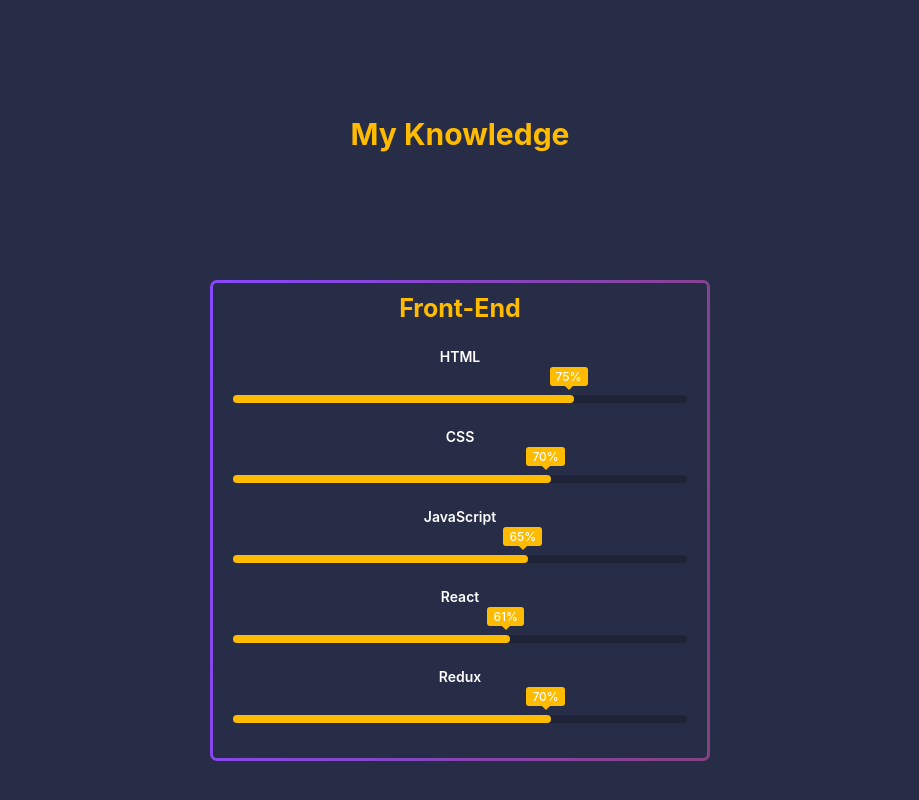
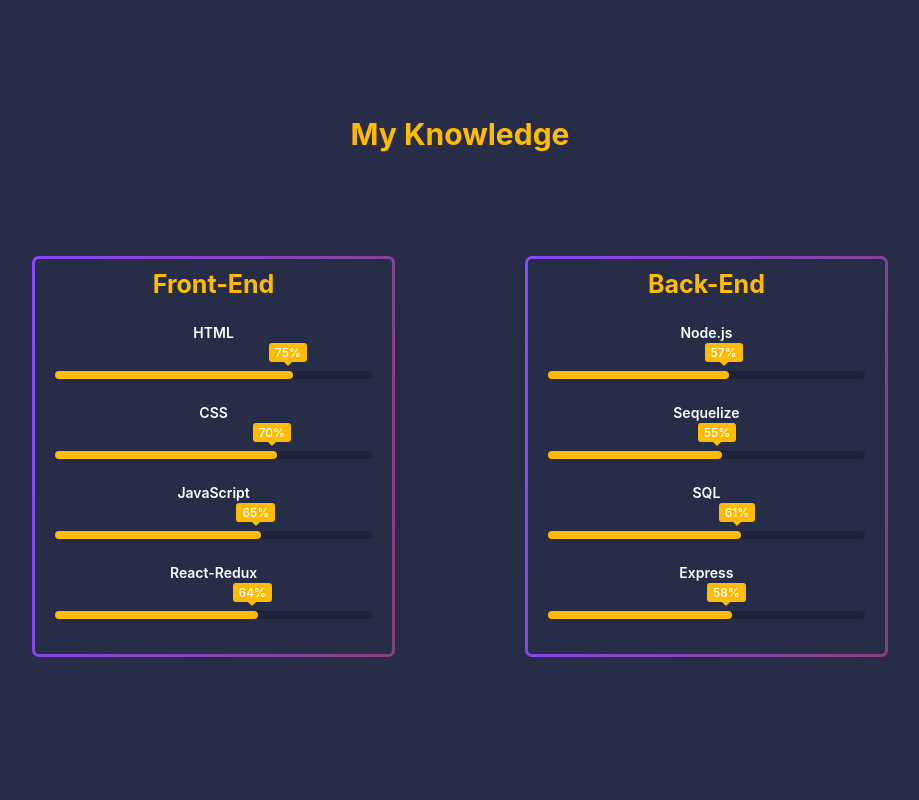
Before and after one commit to Franandrade94/My-Portfolio, a React (Create React App) app: page / in a window 1280 px wide. Shown: the part 1654-2454 px from the top of the page, without its empty margins (180-1099 px from the left). Built offline with nearby package versions, Linux system fonts and the light colour scheme.

Commit message:
Knowledge in Process

```diff
--- a/src/components/4-Knowledge/Knowledge.jsx
+++ b/src/components/4-Knowledge/Knowledge.jsx
@@ -1,6 +1,7 @@
 import "./knowledge.css";
 import React from "react";
-import ProgressBar from "./ProgresBar/ProgresBar";
+import FrontEnd from "./ProgresBar/Front-End";
+import BackEnd from "./ProgresBar/Back-End";
 
 const Knowledge = () => {
     return(
@@ -10,8 +11,9 @@
                     <h2 id="Knowledge">My Knowledge</h2>
                 </div>
 
-                <div>
-                    <ProgressBar/>
+                <div className="Process-Bars">
+                    <FrontEnd/>
+                    <BackEnd/>
                 </div>
 
             </div>
--- /dev/null
+++ b/src/components/4-Knowledge/ProgresBar/Back-End.jsx
@@ -0,0 +1,52 @@
+import "./progresbar.css";
+import React from "react";
+
+const BackEnd = () => {
+    return(
+        <div className="ProgressBar">
+        <div className="ProgresBar-Container">
+
+           <h2 className="Front-End">Back-End</h2>
+
+           <div className="skill-box">
+                <span className="Skill-Title">Node.js</span>
+                <div className="skill-bar">
+                    <span className="skill-per node">
+                        <span className="tooltip">57%</span>
+                    </span>
+                </div>
+            </div>
+
+            <div className="skill-box">
+                <span className="Skill-Title">Sequelize</span>
+                <div className="skill-bar">
+                    <span className="skill-per sequelize">
+                        <span className="tooltip">55%</span>
+                    </span>
+                </div>
+            </div>
+
+            <div className="skill-box">
+                <span className="Skill-Title">SQL</span>
+                <div className="skill-bar">
+                    <span className="skill-per sql">
+                        <span className="tooltip">61%</span>
+                    </span>
+                </div>
+            </div>
+
+            <div className="skill-box">
+                <span className="Skill-Title">Express</span>
+                <div className="skill-bar">
+                    <span className="skill-per express">
+                        <span className="tooltip">58%</span>
+                    </span>
+                </div>
+            </div>
+
+        </div>
+        </div>
+    )
+};
+
+export default BackEnd;
--- a/src/components/4-Knowledge/ProgresBar/ProgresBar.jsx
+++ b/src/components/4-Knowledge/ProgresBar/Front-End.jsx
@@ -1,7 +1,7 @@
 import "./progresbar.css";
 import React from "react";
 
-const ProgressBar = () => {
+const FrontEnd = () => {
     return(
         <div className="ProgressBar">
         <div className="ProgresBar-Container">
@@ -36,19 +36,10 @@
             </div>
 
             <div className="skill-box">
-                <span className="Skill-Title">React</span>
+                <span className="Skill-Title">React-Redux</span>
                 <div className="skill-bar">
                     <span className="skill-per react">
-                        <span className="tooltip">61%</span>
-                    </span>
-                </div>
-            </div>
-
-            <div className="skill-box">
-                <span className="Skill-Title">Redux</span>
-                <div className="skill-bar">
-                    <span className="skill-per redux">
-                        <span className="tooltip">70%</span>
+                        <span className="tooltip">64%</span>
                     </span>
                 </div>
             </div>
@@ -58,4 +49,4 @@
     )
 };
 
-export default ProgressBar;
+export default FrontEnd;
--- a/src/components/4-Knowledge/ProgresBar/progresbar.css
+++ b/src/components/4-Knowledge/ProgresBar/progresbar.css
@@ -69,29 +69,49 @@
     opacity: 0;
 }
 
+
+/*----------FRONT-END----------*/
+
 .skill-per.html {
     width: 75%;
-    animation-delay: 0.1s;
+    animation-delay: 0.5s;
 }
 
 .skill-per.css {
     width: 70%;
-    animation-delay: 0.2s;
+    animation-delay: 0.6s;
 }
 
 .skill-per.javascript {
     width: 65%;
-    animation-delay: 0.3s;
+    animation-delay: 0.7s;
 }
 
 .skill-per.react {
-    width: 61%;
-    animation-delay: 0.4s;
+    width: 64%;
+    animation-delay: 0.8s;
 }
 
-.skill-per.redux {
-    width: 70%;
+/*----------BACK-END----------*/
+
+.skill-per.node {
+    width: 57%;
     animation-delay: 0.5s;
+}
+
+.skill-per.sequelize {
+    width: 55%;
+    animation-delay: 0.6s;
+}
+
+.skill-per.sql {
+    width: 61%;
+    animation-delay: 0.7s;
+}
+
+.skill-per.express {
+    width: 58%;
+    animation-delay: 0.8s;
 }
 
 @keyframes progress {
--- a/src/components/4-Knowledge/knowledge.css
+++ b/src/components/4-Knowledge/knowledge.css
@@ -1,6 +1,6 @@
 .Knowledge-Container{
     width: 100%;
-    height: 100vh;
+    height: 160vh;
     background-color: rgb(39, 45, 71);
     background-size: cover;
     background-position: center;
@@ -15,3 +15,23 @@
     color: rgb(255, 187, 0);
     font-size: 30px;
 }
+
+@media (min-width: 790px){
+
+    .Knowledge-Container{
+        width: 100%;
+        height: 100vh;
+        background-color: rgb(39, 45, 71);
+        background-size: cover;
+        background-position: center;
+    }
+
+    .Process-Bars{
+        display: grid;
+        margin-top: 5%;
+        margin-left: 15%;
+        margin-right: 15%;
+        grid-template-columns: repeat(2, 1fr);
+        grid-gap: 10%;
+    }
+}
```
